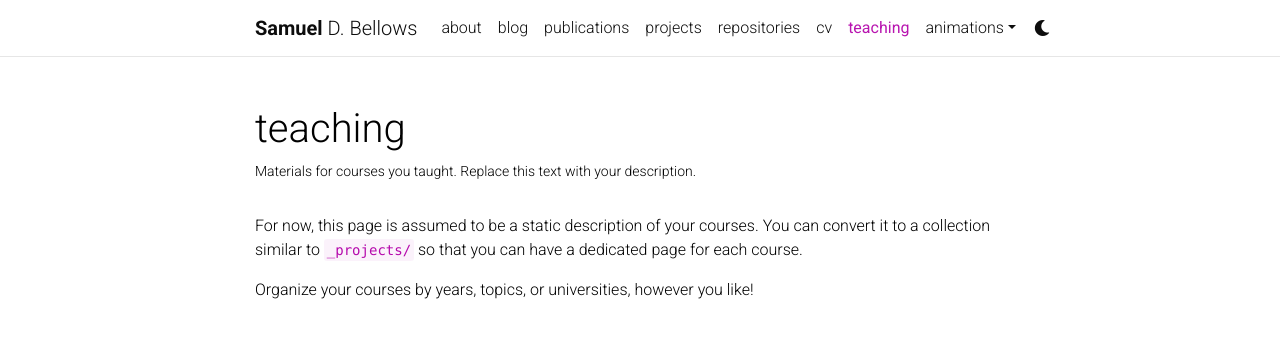
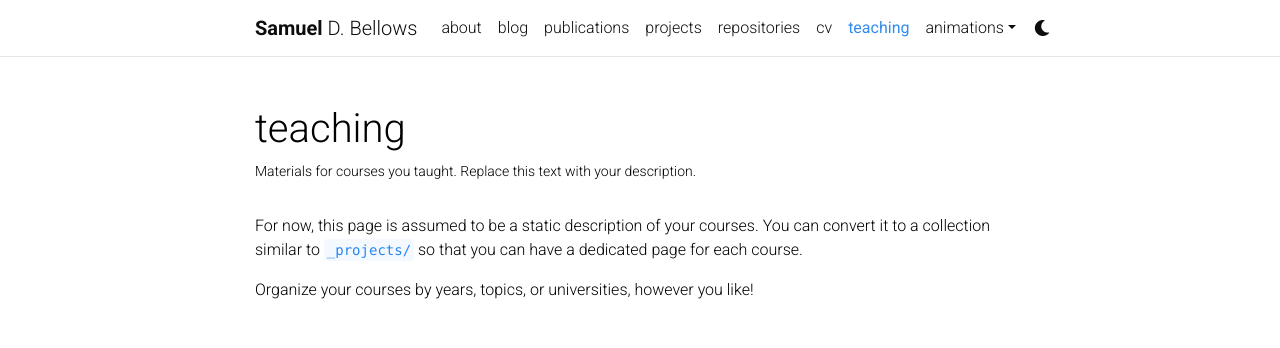
Before and after one commit to sambellows/sambellows.github.io, a Jekyll site: the page built from _pages/teaching.md, in a window 1280 px wide. Shown: the top 348 px of the page. Built offline with Jekyll 4.4.1, drawn with Linux system fonts in a browser that asks for light colours; comment, search, counter and statistics services are not loaded; a style sheet for code colours, icons or effects is not loaded.

Commit message:
Update _variables.scss

```diff
--- a/_sass/_variables.scss
+++ b/_sass/_variables.scss
@@ -17,7 +17,7 @@ $green-color-lime:    #B7D12A !default;
 $green-color-dark:    #009f06 !default;
 $green-color-light:   #ddffdd !default;
 $green-color-bright:  #11D68B !default;
-$purple-color:        #B509AC !default;
+$purple-color:        #2786f2 !default;
 $light-purple-color:  lighten($purple-color, 25%);
 $pink-color:          #f92080 !default;
 $pink-color-light:    #ffdddd !default;
```
